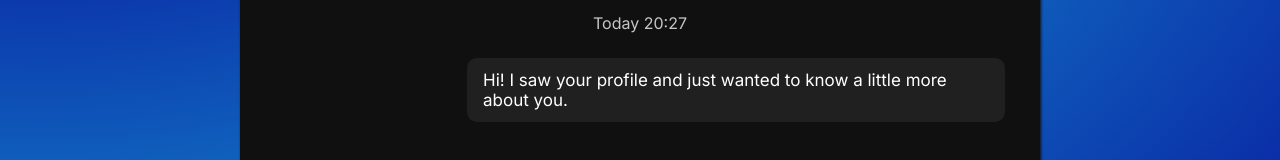
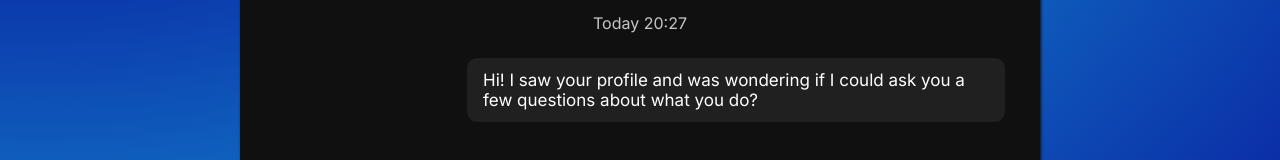
Before and after one commit to stuart-jauncey/portfolio, a Next.js app: page / in a window 1280 px wide. Shown: the part 324-484 px from the top of the page. Built offline with nearby package versions, Linux system fonts and the light colour scheme.

Commit message:
Update message content

```diff
--- a/src/components/profile/index.tsx
+++ b/src/components/profile/index.tsx
@@ -26,59 +26,76 @@ const messages: Message[] = [
         id: '1',
         name: 'Curious Person',
         content:
-            'Hi! I saw your profile and just wanted to know a little more about you.',
+            'Hi! I saw your profile and was wondering if I could ask you a few questions about what you do?',
         alignment: 'right',
     },
     {
         id: '2',
         name: 'Stuart',
         content:
-            'Hey! No problem, I am a fullstack software developer with 3 years experience.',
+            'Hey, thank you for reaching out! I am a fullstack software developer with three years experience of working at a fast paced logistics marketplace start-up.',
         alignment: 'left',
     },
     {
         id: '3',
         name: 'Curious Person',
-        content: 'Where are you based?',
+        content: "That's great! Where are you based?",
         alignment: 'right',
     },
     {
         id: '4',
         name: 'Stuart',
-        content: 'I am based in Plymouth, England.',
+        content:
+            'I live in the city of Plymouth, which is on the south coast of Devon, England.',
         alignment: 'left',
         imageURL: Images.Plymouth,
     },
     {
         id: '5',
         name: 'Curious Person',
-        content: 'What coding languages do you know?',
+        content:
+            'What programming languages and technologies have you worked with?',
         alignment: 'right',
     },
     {
         id: '6',
         name: 'Stuart',
         content:
-            'I know HTML, CSS, JavaScript, React.js, PHP, Laravel, TypeScript and Next.js.',
+            'I have experience working with HTML, CSS, JavaScript, React.js, PHP, Laravel, TypeScript, Next.js, MongoDB and SQL.',
         alignment: 'left',
     },
     {
         id: '7',
+        name: 'Stuart',
+        content:
+            'I am also familiar with Git practices and Agile methodologies.',
+        alignment: 'left',
+    },
+    {
+        id: '8',
         name: 'Curious Person',
         content: 'Do you have any pets?',
         alignment: 'right',
     },
     {
-        id: '8',
+        id: '9',
         name: 'Stuart',
         content: 'Yes! I have two dogs, Luna and Albert.',
         alignment: 'left',
         imageURL: Images.Dogs,
     },
     {
-        id: '9',
+        id: '10',
+        name: 'Curious Person',
+        content:
+            'Thank you for your time Stuart, it was a pleasure getting to know more about you!',
+        alignment: 'right',
+    },
+    {
+        id: '11',
         name: 'Stuart',
-        content: 'Thanks for taking out the time to learn more about me!',
+        content:
+            "You're very welcome! If you would like to know more please don' hesitate to get it touch.",
         alignment: 'left',
         imageURL: Images.Stu,
     },
```
